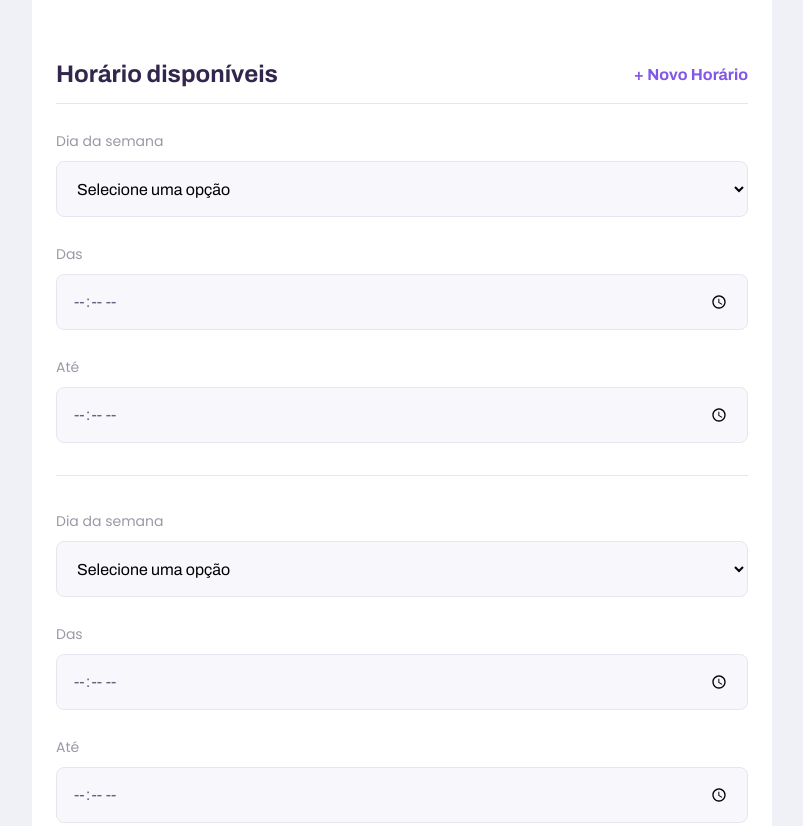
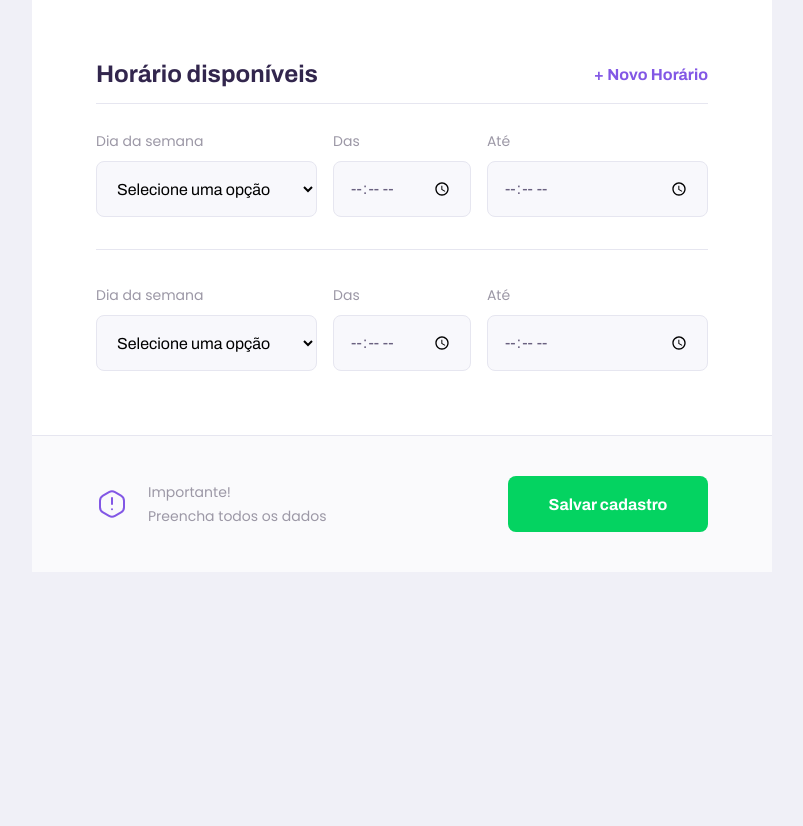
Before and after one commit to bielb2/nlw2, a plain HTML site: page give-classes.html in a window 1280 px wide. Shown: the part 1314-2140 px from the top of the page, without its empty margins (238-1041 px from the left). After the commit the page ends 1886 px from the top, so only its background shows below. Drawn offline with Linux system fonts and the light colour scheme.

Commit message:
desktop give-classes

```diff
--- a/give-classes.html
+++ b/give-classes.html
@@ -87,7 +87,7 @@
                     </div>
                 </fieldset>
 
-                <fieldset>
+                <fieldset id="schedule-items">
                     <legend>Horário disponíveis
                         <button id="add-time">+ Novo Horário</button>
                     </legend>
--- a/styles/partials/page-give-classes.css
+++ b/styles/partials/page-give-classes.css
@@ -120,4 +120,37 @@
     #page-give-classes #container {
         max-width: 100vw;
     }
+
+    #page-give-classes .page-header .header-content {
+        margin-bottom: 0;
+    }
+
+    #page-give-classes main fieldset {
+        padding: 0 64px;
+    }
+
+    .schedule-item {
+        display: grid;
+        grid-template-columns: 2fr 1fr 2fr;
+        column-gap: 1.6rem;
+    }
+    #page-give-classes #schedule-items .select-block+.input-block,
+    #page-give-classes #schedule-items .input-block+.input-block{
+        margin-top: 0;
+    }
+
+    #page-give-classes main footer {
+        padding: 40px 64px;
+
+        display: flex;
+
+        align-items: center;
+        justify-content: space-between;
+    }
+
+    #page-give-classes main footer button {
+        margin-top: 0;
+
+        width: 200px;
+    }
 }
```
